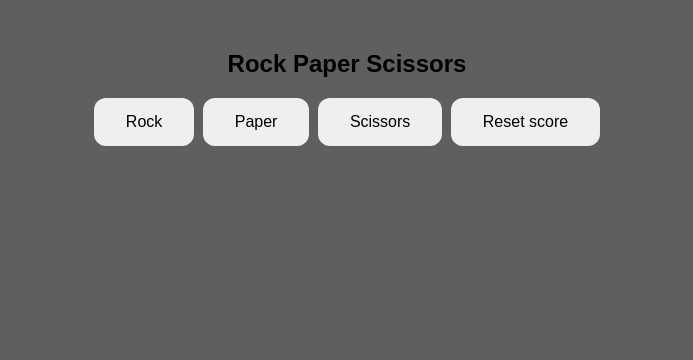
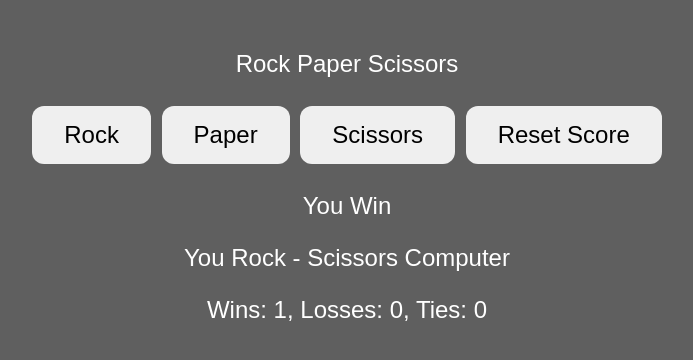
Before and after one commit to hoangtuan0201/jsLearn, a plain HTML site: page 09-dom/rock-paper-scisscors.html in a window 1280 px wide. Both pictures are taken after a click on the button "Rock". Shown: the whole page, without its empty margins (293-986 px from the left). Drawn offline with Linux system fonts and the light colour scheme.

Commit message:
rock paper scissors

```diff
--- a/09-dom/rock-paper-scisscors.html
+++ b/09-dom/rock-paper-scisscors.html
@@ -1,130 +1,104 @@
+<!DOCTYPE html>
 <html lang="en">
 <head>
 	<meta charset="UTF-8">
-	<title>booleans</title>
+	<title>Rock Paper Scissors</title>
 	<style>
         body {
             font-family: Arial, sans-serif;
             text-align: center;
             margin-top: 50px;
             background-color: #5f5f5f;
+            color: white;
         }
-        b {
+        p {
             font-size: 24px;
         }
-
         .rock-button, .paper-button, .scissor-button, .reset-score {
-
             border: none;
             color: black;
             padding: 15px 32px;
             text-align: center;
             text-decoration: none;
             display: inline-block;
-            font-size: 16px;
+            font-size: 24px;
             margin: 4px 2px;
             cursor: pointer;
             border-radius: 12px;
             transition: background-color 0.3s ease;
         }
-
         .rock-button:hover, .paper-button:hover, .scissor-button:hover, .reset-score:hover {
             background-color: #45a049;
         }
 	</style>
 </head>
 <body>
-<b>Rock Paper Scissors</b>
-<p>
-	<button class= 'rock-button' onclick="
-    	playGame('Rock');
-   ">Rock
-	</button>
+	<p>Rock Paper Scissors</p>
+	<p>
+		<button class="rock-button" onclick="playGame('Rock');">Rock</button>
+		<button class="paper-button" onclick="playGame('Paper');">Paper</button>
+		<button class="scissor-button" onclick="playGame('Scissors');">Scissors</button>
+		<button class="reset-score" onclick="resetScore();">Reset Score</button>
+	</p>
+	<p class="js-result"></p>
+	<p class="js-moves"></p>
+	<p class="js-score">Wins: 0, Losses: 0, Ties: 0</p>
 
-	<button class ="paper-button" onclick="
-    	playGame('Paper');"
-	>Paper
+<script>
+    let player_score = JSON.parse(localStorage.getItem('score')) || { Wins: 0, Losses: 0, Ties: 0 };
 
-	</button>
+    updateScore();
 
-	<button class ="scissor-button" onclick="
-    	playGame('Scissors');
-	">Scissors
-	</button>
+    function updateResult(result, player_move, computer_move) {
+        document.querySelector('.js-result').innerHTML = `You ${result}`;
+        document.querySelector('.js-moves').innerHTML = `You ${player_move} - ${computer_move} Computer`;
+    }
 
-	<button class="reset-score" onclick="
-		player_score.wins = 0;
-		player_score.loses = 0;
-		player_score.ties = 0;
-		alert(`scores have been reset`)
-		localStorage.removeItem('score');
-"
-	>Reset score
-	</button>
-
-</p>
-<script>
-
-    let player_score = JSON.parse(localStorage.getItem('score')) || {
-        wins: 0,
-        loses: 0,
-        ties: 0
+    function updateScore() {
+        document.querySelector('.js-score').innerHTML = `Wins: ${player_score.Wins}, Losses: ${player_score.Losses}, Ties: ${player_score.Ties}`;
     }
-    console.log(player_score);
 
     function pickComputerMove() {
-        let computer_move = '';
         const random_number = Math.random();
-        if (random_number>= 0 && random_number <(1/3)) {
-            computer_move = `Rock`;
-        } else if (random_number >= (1/3) && random_number < (2/3)) {
-            computer_move = `Paper`;
-        } else if (random_number >= (2/3) && random_number < 1) {
-            computer_move = `Scissors`;
+        if (random_number < 1 / 3) {
+            return 'Rock';
+        } else if (random_number < 2 / 3) {
+            return 'Paper';
+        } else {
+            return 'Scissors';
         }
-        return computer_move;
     }
 
     function playGame(player_move) {
         const computer_move = pickComputerMove();
-        let result = ``;
-        // if else statement for result
-        if (player_move === 'Rock') {
-            if (computer_move === 'Rock') {
-                result = 'Tie';
-            } else if (computer_move === 'Paper') {
-                result = 'Lose';
-            } else {
-                result = 'Win';
-            }
-        } else if (player_move === 'Paper') {
-            if (computer_move === 'Rock') {
-                result = 'Win';
-            } else if (computer_move === 'Paper') {
-                result = 'Tie';
-            } else {
-                result = 'Lose';
-            }
-        } else if (player_move === 'Scissors') {
-            if (computer_move === 'Rock') {
-                result = 'Lose';
-            } else if (computer_move === 'Paper') {
-                result = 'Win';
-            } else {
-                result = 'Tie';
-            }
-            //score if else statement
+
+        if (player_move === computer_move) {
+            result = 'Tie';
+        } else if ((player_move === 'Rock' && computer_move === 'Scissors') ||
+            (player_move === 'Paper' && computer_move === 'Rock') ||
+            (player_move === 'Scissors' && computer_move === 'Paper')) {
+            result = 'Win';
+        } else {
+            result = 'Lose';
         }
+
         if (result === 'Win') {
-            player_score.wins+=1;
+            player_score.Wins += 1;
         } else if (result === 'Lose') {
-            player_score.loses+=1;
+            player_score.Losses += 1;
         } else if (result === 'Tie') {
-            player_score.ties+=1;
+            player_score.Ties += 1;
         }
+
+        updateResult(result, player_move, computer_move);
+        updateScore();
         localStorage.setItem('score', JSON.stringify(player_score));
-        alert(`You picked ${player_move}. Computer picked ${computer_move}. You ${result}.
-wins: ${player_score.wins}, loses: ${player_score.loses} ties: ${player_score.ties}`);
+    }
+
+    function resetScore() {
+        player_score = { Wins: 0, Losses: 0, Ties: 0 };
+        updateScore();
+        localStorage.removeItem('score');
     }
 </script>
 </body>
```
Also changed, not shown: 09-dom/DOM.project.html (+1 -1 lines).
